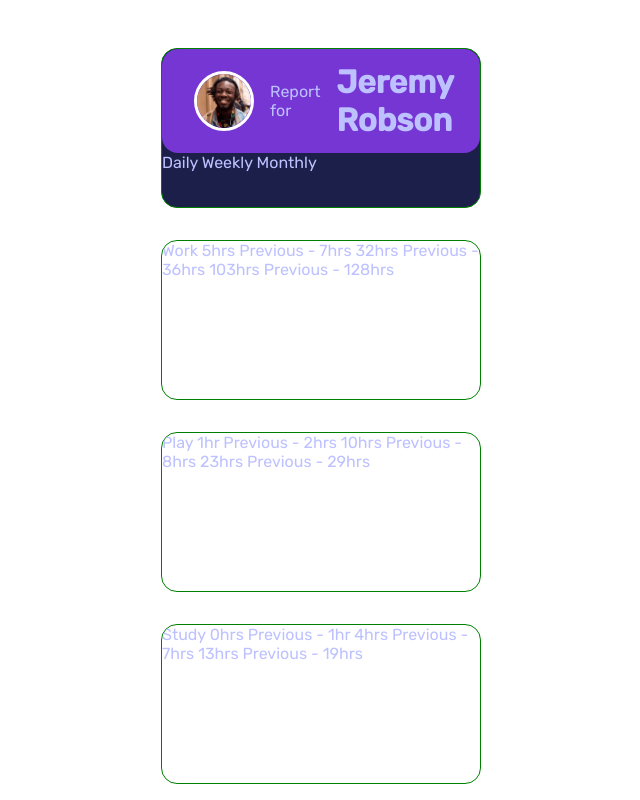
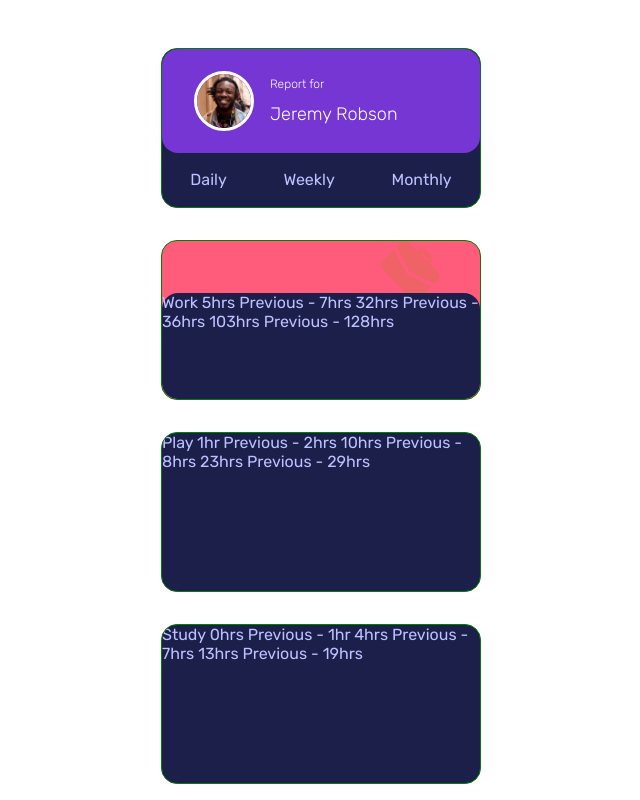
Before and after one commit to eerolli/TimetrackingDashboard, a plain HTML site: page index.html in a window 1280 px wide. Shown: the top 800 px of the page, without its empty margins (319-959 px from the left). Drawn offline with Linux system fonts and the light colour scheme.

Commit message:
added styles and structure

```diff
--- a/index.html
+++ b/index.html
@@ -18,18 +18,24 @@
 <body>
   <div class="wrapper">
     <div class="card profile">
-      <div class="top">
+      <div class="profile-top">
         <img src="./images/image-jeremy.png" alt="profile picture" class="profile-pic">
+        <div class="top-right">
           <p class="intro">Report for</p>
           <h1 class="name">Jeremy Robson</h1>
         </div>
-      <div class="bottom">
-        Daily
-        Weekly
-        Monthly
+      </div>
+      <div class="profile-bottom">
+        <p class="daily">Daily</p>
+        <p class="weekly">Weekly</p>
+        <p class="monthly">Monthly</p>
       </div>
     </div>
     <div class="card work">
+      <div class="card-top">
+        <img src="./images/icon-work.svg" alt="work icon" id="work-icon" class="icon">
+      </div>
+      <div class="card-bottom">
         Work
         5hrs <!-- daily -->
         Previous - 7hrs <!-- daily -->
@@ -37,6 +43,7 @@
         Previous - 36hrs <!-- weekly -->
         103hrs <!-- monthly -->
         Previous - 128hrs <!-- monthly -->
+      </div>
     </div>
     <div class="card play">
       Play
--- a/style.css
+++ b/style.css
@@ -41,20 +41,19 @@ body{
     border: solid 1px green;
     overflow: hidden;
     color: var(--pale-blue);
-}
-
-.profile{
     background-color: var(--dark-blue);
 }
 
-.top{
+.profile-top{
     display: flex;
-    justify-content: center;
+    justify-content: flex-start;
     align-items: center;
     background-color: var(--violet);
     height: 66%;
     border-radius: 1rem;
     gap: 1rem;
+    color: white;
+    font-weight: 300;
 }
 
 .profile-pic{
@@ -64,3 +63,50 @@ body{
     border-radius: 50%;
     margin-left: 2rem;
 }
+
+.intro{
+    font-size: 12px;
+}
+
+.name{
+    font-size: 18px;
+    font-weight: 300;
+    color: white;
+}
+
+.profile-bottom{
+    height: 33%;
+    display: flex;
+    justify-content: space-around;
+    align-items: center;
+}
+
+.work, .play, .study, .social, .self-care, .exercise{
+    display: flex;
+    flex-direction: column;
+}
+
+.work{
+    background-color: var(--light-red);
+}
+
+.icon{
+    height: 60px;
+    width: auto;
+    opacity: 0.4;
+    position: absolute;
+    right: 2.5rem;
+}
+
+.card-top{
+    height: 33%;
+    overflow: hidden;
+    position: relative;
+}
+
+.card-bottom{
+    flex-grow: 1;
+    background-color: var(--dark-blue);
+    z-index: 1;
+    border-radius: 1rem;
+}
```
Lines whose indentation alone changed are shown as unchanged.
